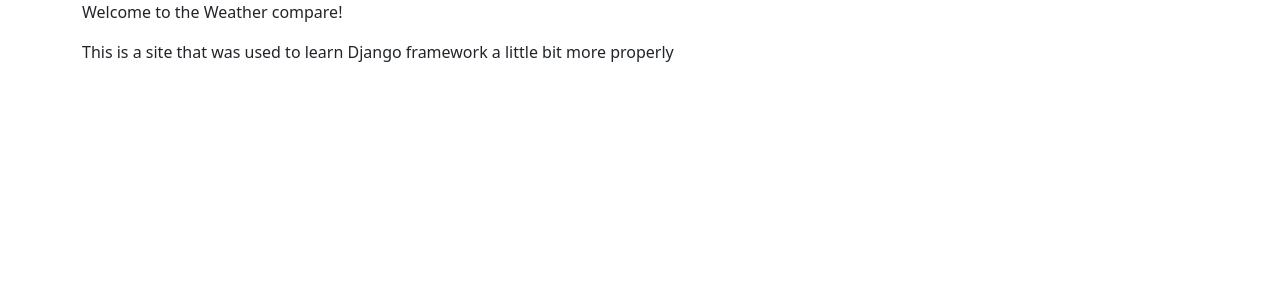
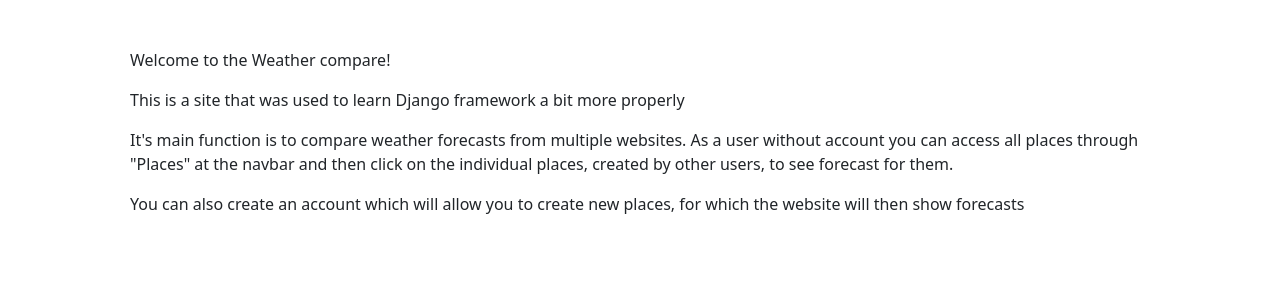
Before and after one commit to Rutrle/weather-web, a Django app: page /about/ in a window 1280 px wide. Shown: the part 56-356 px from the top of the page. Run offline with Django 3.2, Linux system fonts and the light colour scheme; some libraries are stand-ins or nearby versions.

Commit message:
more info in about view, some upgrades to my place list

```diff
--- a/weather_web/weather/templates/weather/about.html
+++ b/weather_web/weather/templates/weather/about.html
@@ -1,9 +1,13 @@
 {% extends 'base.html' %}
 
 {% block content %}
+<div class="container-fluid p-5">
 <p>Welcome to the Weather compare!</p>
 
-<p>This is a site that was used to learn Django framework a little bit more properly</p>
+<p>This is a site that was used to learn Django framework a bit more properly</p>
+<p>It's main function is to compare weather forecasts from multiple websites. As a user without account you can access all places through "Places" at the navbar and then click on the individual places, created by other users, to see forecast for them.</p>
 
-</form>
+<p>You can also create an account which will allow you to create new places, for which the website will then show forecasts</p>
+
+</div>
 {% endblock content %}
--- a/weather_web/weather/views.py
+++ b/weather_web/weather/views.py
@@ -55,25 +55,24 @@ def my_place_list_view(request):
 
     for place in favorite_places:
         print(place.name)
-        forecasts[place.name] = GetWeatherForecasts(
+        forecasts[place.name] = {}
+        forecasts[place.name]['forecast'] = GetWeatherForecasts(
             place.longtitude, place.latitude).weather_data
-        places[place.name] = {}
-        places[place.name]['latitude'] = float(place.latitude)
-        places[place.name]['longtitude'] = float(place.longtitude)
+
+        forecasts[place.name]['latitude'] = float(place.latitude)
+        forecasts[place.name]['longtitude'] = float(place.longtitude)
 
     queryset = Place.objects.filter(author=request.user)
-    print(places)
+
     print(forecasts)
 
     context = {'place_list': queryset,
-               'places': places,
                'forecasts': forecasts
                }
 
     return render(request, "weather/my_place_list.html", context)
 
 
-@login_required
 def place_detail_view(request, pk):
     place = get_object_or_404(Place, pk=pk)
     weather_data = GetWeatherForecasts(place.longtitude, place.latitude)
```
Also changed, not shown: weather_web/weather/templates/weather/my_place_list.html (+37 -33 lines).
